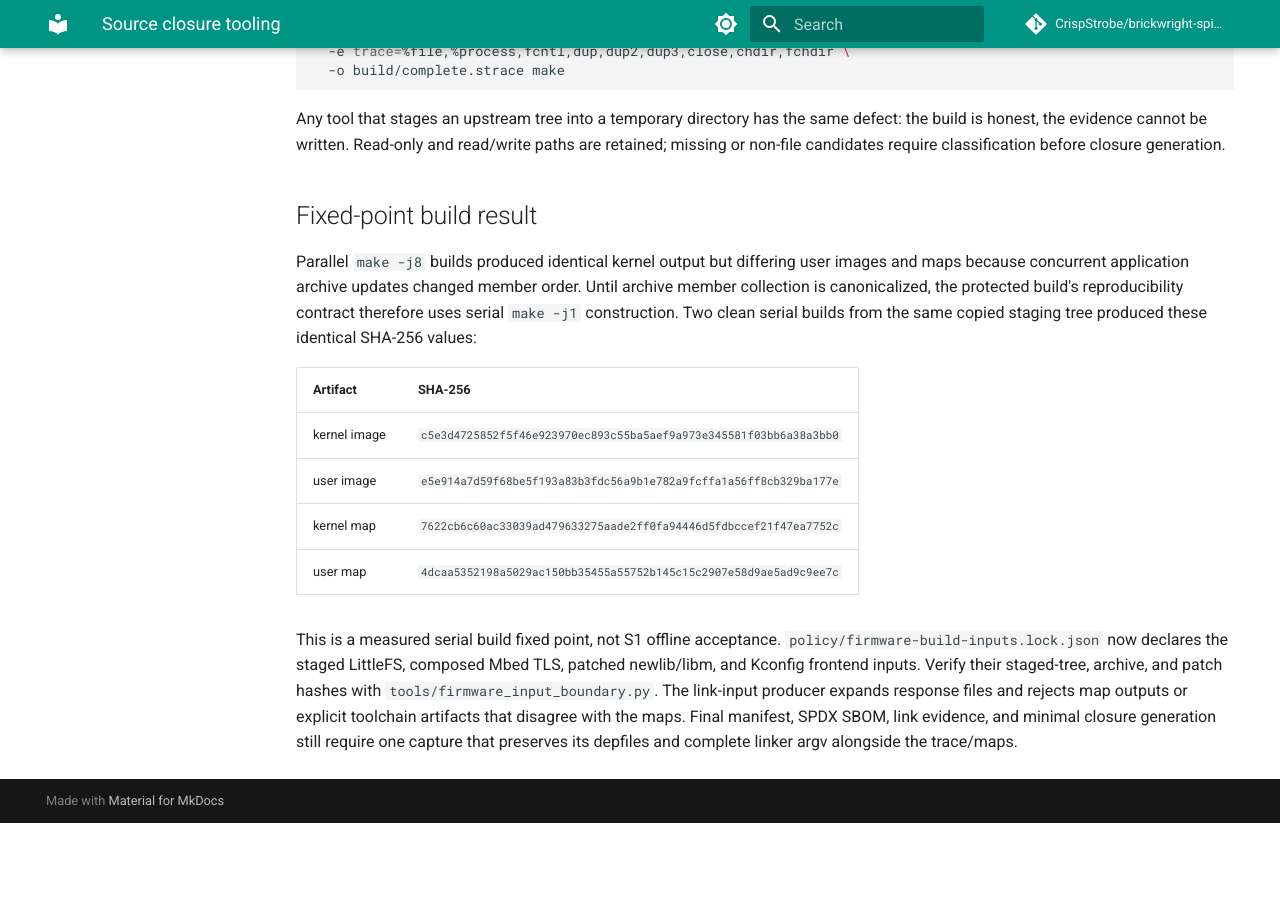
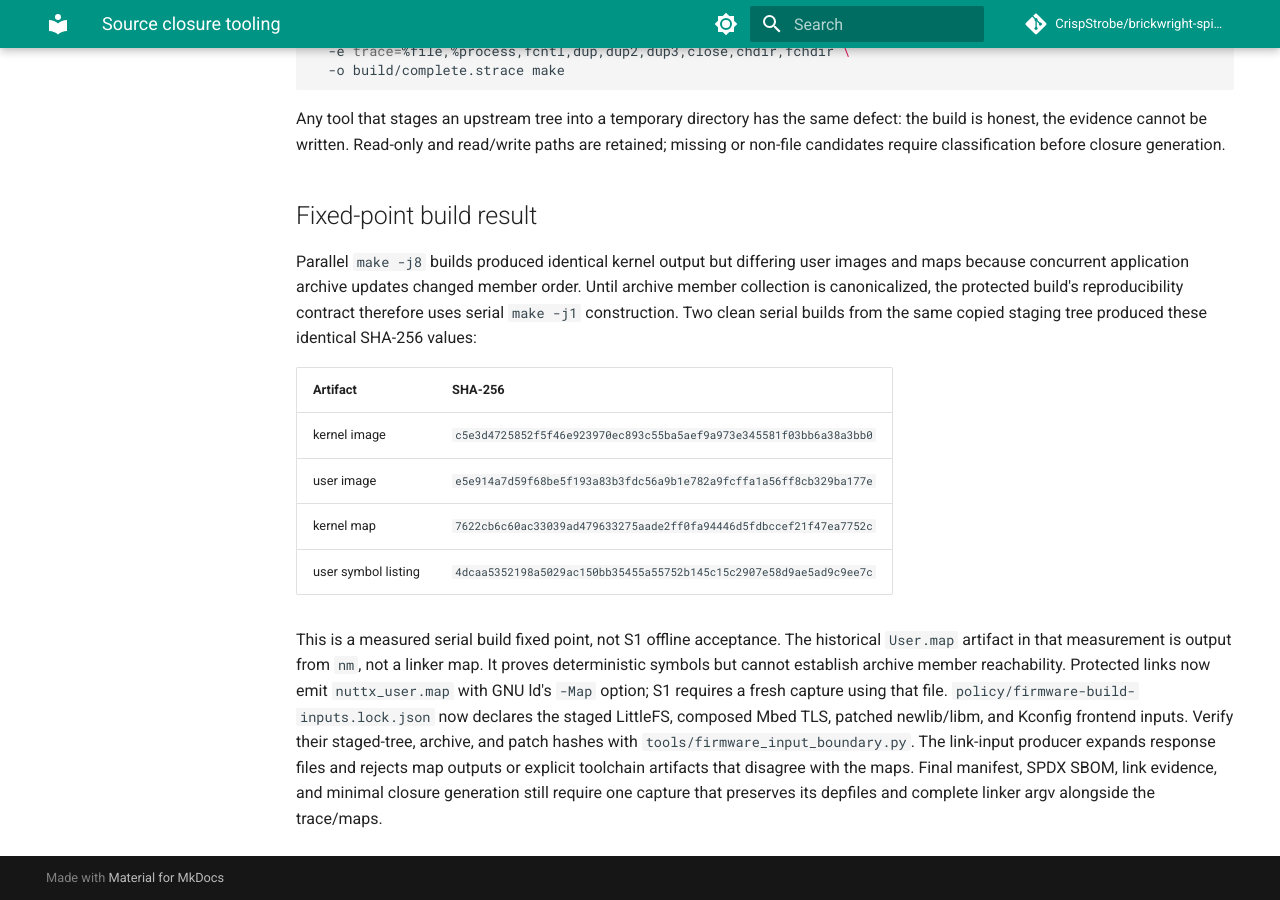
Before and after one commit to CrispStrobe/brickwright-spike-prime-fw, an MkDocs documentation site: the page built from docs/en/project/source-closure-tooling.md, in a window 1280 px wide and 900 px high, scrolled down 2785 px. Built offline with MkDocs 1.6.1 and Material for MkDocs 9.7.7, drawn with Linux system fonts in a browser that asks for light colours; comment, search, counter and statistics services are not loaded; before the commit the page ends 3608 px from its top, so only the background shows below that.

Commit message:
closure: emit a real protected userspace link map

```diff
--- a/docs/en/project/source-closure-tooling.md
+++ b/docs/en/project/source-closure-tooling.md
@@ -175,9 +175,13 @@
 | kernel image | `c5e3d4725852f5f46e923970ec893c55ba5aef9a973e345581f03bb6a38a3bb0` |
 | user image | `e5e914a7d59f68be5f193a83b3fdc56a9b1e782a9fcffa1a56ff8cb329ba177e` |
 | kernel map | `7622cb6c60ac33039ad479633275aade2ff0fa94446d5fdbccef21f47ea7752c` |
-| user map | `4dcaa5352198a5029ac150bb35455a55752b145c15c2907e58d9ae5ad9c9ee7c` |
+| user symbol listing | `4dcaa5352198a5029ac150bb35455a55752b145c15c2907e58d9ae5ad9c9ee7c` |
 
 This is a measured serial build fixed point, not S1 offline acceptance.
+The historical `User.map` artifact in that measurement is output from `nm`, not
+a linker map. It proves deterministic symbols but cannot establish archive
+member reachability. Protected links now emit `nuttx_user.map` with GNU ld's
+`-Map` option; S1 requires a fresh capture using that file.
 `policy/firmware-build-inputs.lock.json` now declares the staged LittleFS,
 composed Mbed TLS, patched newlib/libm, and Kconfig frontend inputs. Verify their
 staged-tree, archive, and patch hashes with `tools/firmware_input_boundary.py`.
```
Also changed, not shown: HISTORY.md (+4 -0 lines), PLAN.md (+7 -3 lines), 2 other files.
